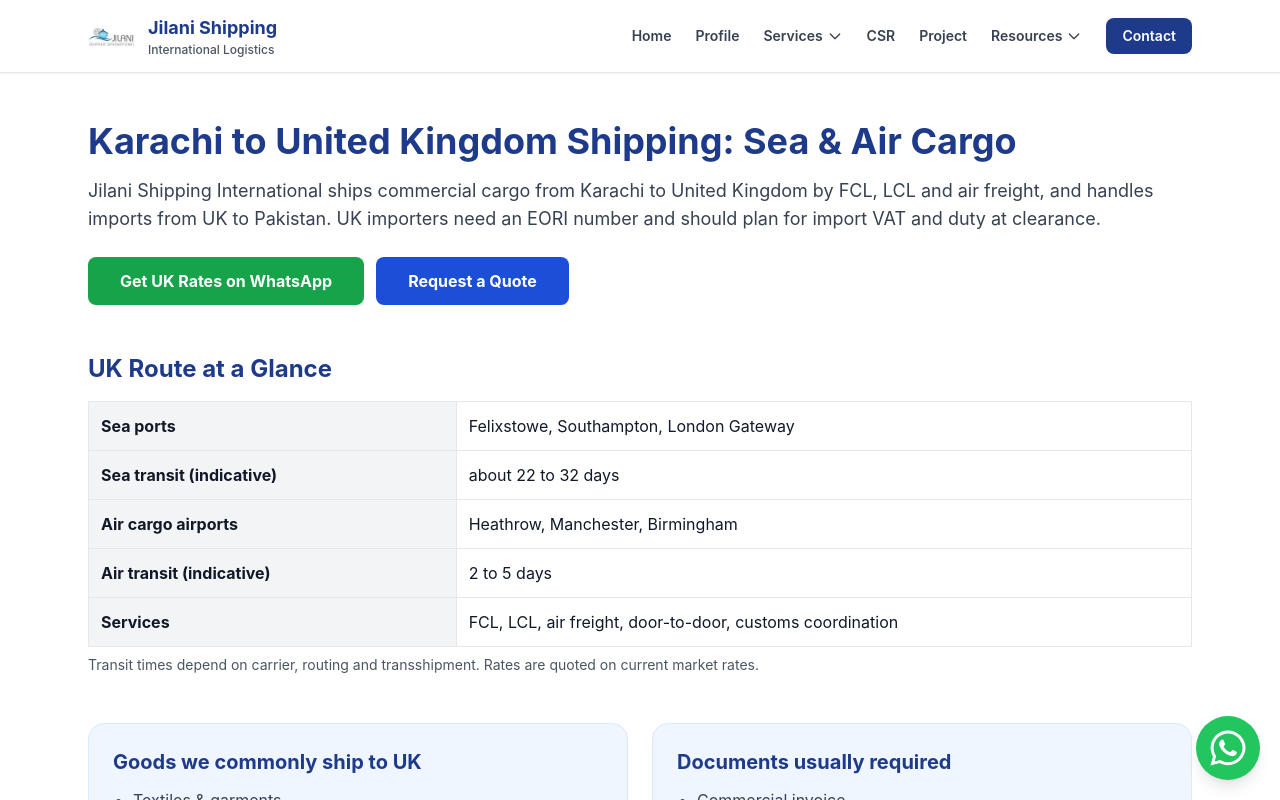
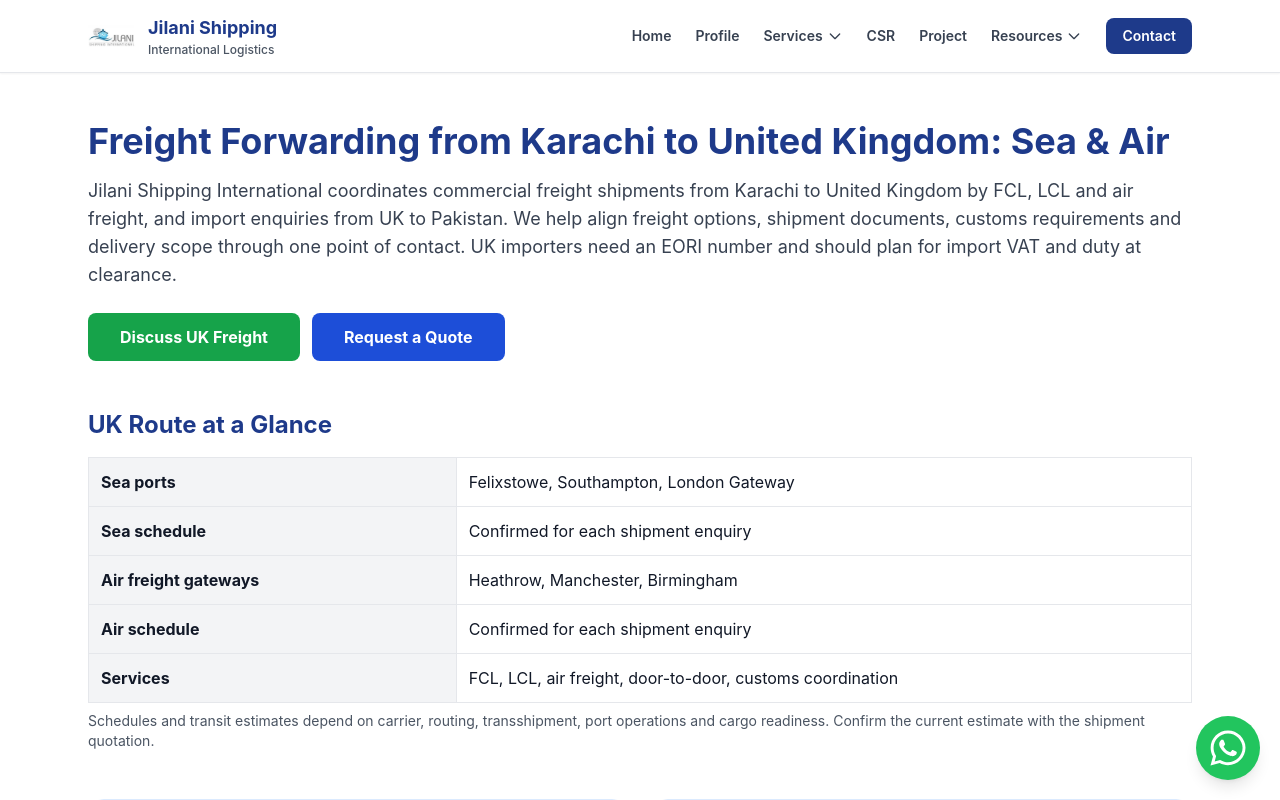
Before and after one commit to ubaidking1/JJ, a Next.js app: page /cargo-karachi-uk in a window 1280 px wide. Shown: the top 800 px of the page. Built offline with nearby package versions, Linux system fonts and the light colour scheme.

Commit message:
Improve all country route pages for commercial freight intent

```diff
--- a/components/CountryRoutePage.tsx
+++ b/components/CountryRoutePage.tsx
@@ -14,12 +14,12 @@ export default function CountryRoutePage({ slug }: { slug: string }) {
     <main className="max-w-6xl mx-auto px-6 py-12">
       <script type="application/ld+json" dangerouslySetInnerHTML={{ __html: JSON.stringify(faqLd) }} />
       <section>
-        <h1 className="text-4xl font-bold text-blue-900">Karachi to {c.name} Shipping: Sea &amp; Air Cargo</h1>
+        <h1 className="text-4xl font-bold text-blue-900">Freight Forwarding from Karachi to {c.name}: Sea &amp; Air</h1>
         <p className="text-lg text-gray-700 mt-4">
-          Jilani Shipping International ships commercial cargo from Karachi to {c.name} by FCL, LCL and air freight, and handles imports from {c.short} to Pakistan. {c.note}
+          Jilani Shipping International coordinates commercial freight shipments from Karachi to {c.name} by FCL, LCL and air freight, and import enquiries from {c.short} to Pakistan. We help align freight options, shipment documents, customs requirements and delivery scope through one point of contact. {c.note}
         </p>
         <div className="mt-6 flex flex-wrap gap-3">
-          <a href={wa} target="_blank" rel="noopener noreferrer" className="bg-green-600 text-white px-8 py-3 rounded-lg font-bold hover:bg-green-700">Get {c.short} Rates on WhatsApp</a>
+          <a href={wa} target="_blank" rel="noopener noreferrer" className="bg-green-600 text-white px-8 py-3 rounded-lg font-bold hover:bg-green-700">Discuss {c.short} Freight</a>
           <a href="#smart-quote" className="bg-blue-700 text-white px-8 py-3 rounded-lg font-bold hover:bg-blue-800">Request a Quote</a>
         </div>
       </section>
@@ -30,14 +30,14 @@ export default function CountryRoutePage({ slug }: { slug: string }) {
           <table className="w-full border-collapse border text-left">
             <tbody>
               <tr><th className="p-3 border bg-gray-100 w-1/3">Sea ports</th><td className="p-3 border">{c.seaPorts}</td></tr>
-              <tr><th className="p-3 border bg-gray-100">Sea transit (indicative)</th><td className="p-3 border">{c.seaTransit}</td></tr>
-              <tr><th className="p-3 border bg-gray-100">Air cargo airports</th><td className="p-3 border">{c.airports}</td></tr>
-              <tr><th className="p-3 border bg-gray-100">Air transit (indicative)</th><td className="p-3 border">{c.airTransit}</td></tr>
+              <tr><th className="p-3 border bg-gray-100">Sea schedule</th><td className="p-3 border">Confirmed for each shipment enquiry</td></tr>
+              <tr><th className="p-3 border bg-gray-100">Air freight gateways</th><td className="p-3 border">{c.airports}</td></tr>
+              <tr><th className="p-3 border bg-gray-100">Air schedule</th><td className="p-3 border">Confirmed for each shipment enquiry</td></tr>
               <tr><th className="p-3 border bg-gray-100">Services</th><td className="p-3 border">FCL, LCL, air freight, door-to-door, customs coordination</td></tr>
             </tbody>
           </table>
         </div>
-        <p className="mt-2 text-sm text-gray-600">Transit times depend on carrier, routing and transshipment. Rates are quoted on current market rates.</p>
+        <p className="mt-2 text-sm text-gray-600">Schedules and transit estimates depend on carrier, routing, transshipment, port operations and cargo readiness. Confirm the current estimate with the shipment quotation.</p>
       </section>
 
       <section className="mt-12 grid gap-6 md:grid-cols-2">
@@ -52,7 +52,7 @@ export default function CountryRoutePage({ slug }: { slug: string }) {
       </section>
 
       <section className="mt-12">
-        <h2 className="text-2xl font-bold text-blue-900 mb-4">Karachi to {c.name} Cargo: FAQs</h2>
+        <h2 className="text-2xl font-bold text-blue-900 mb-4">Karachi–{c.name} Commercial Freight: FAQs</h2>
         <div className="space-y-3">
           {c.faq.map((f) => (
             <details key={f.q} className="rounded-xl border p-5"><summary className="cursor-pointer font-bold text-blue-900">{f.q}</summary><p className="mt-3 leading-7 text-gray-700">{f.a}</p></details>
```
